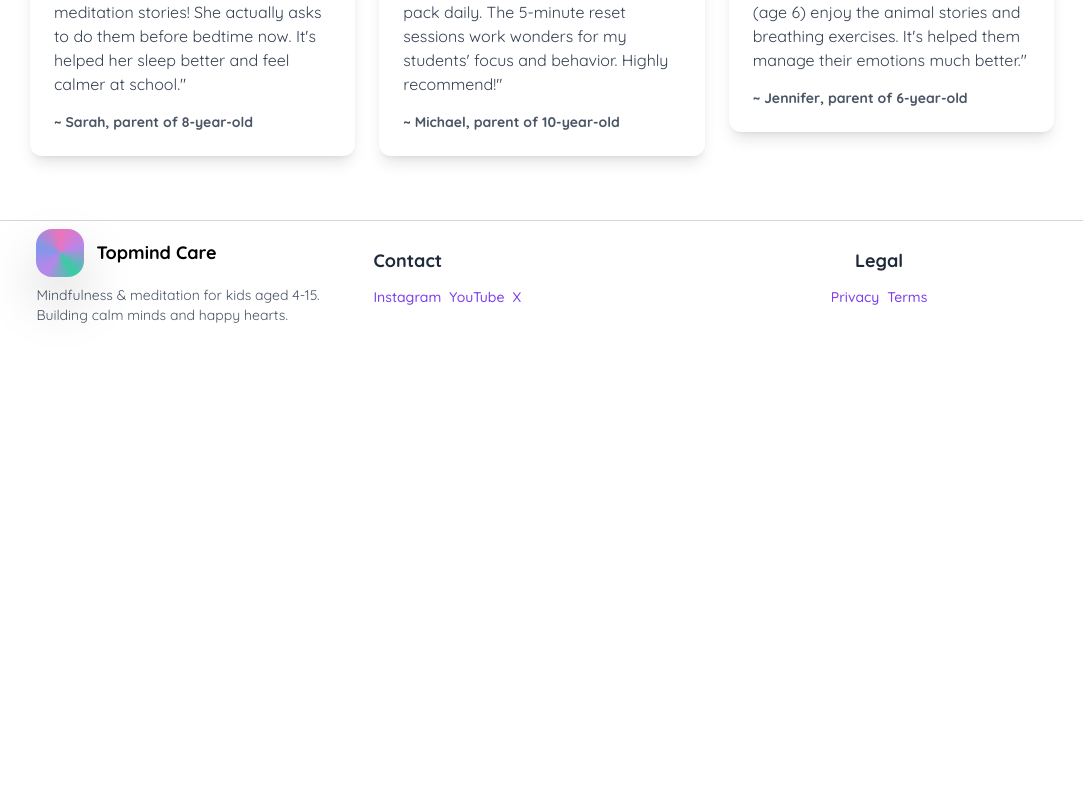
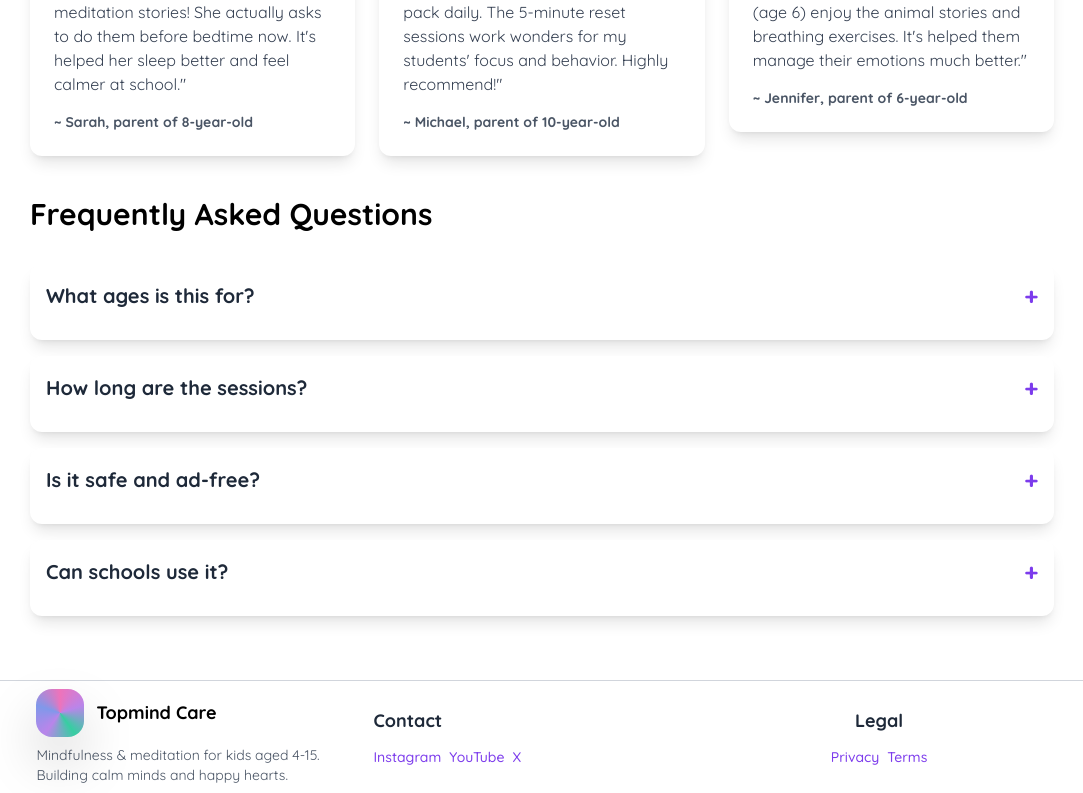
Before and after one commit to Kanishk-mittal/SpeakGenie, a React (Vite) app: page / in a window 1280 px wide. Shown: the part 4055-4848 px from the top of the page, without its empty margins (98-1181 px from the left). Before the commit the page ends 4388 px from the top, so only its background shows below. Built offline with nearby package versions, Linux system fonts and the light colour scheme.

Commit message:
Add Frequently Asked Questions section with interactive FAQ items

```diff
--- a/src/App.tsx
+++ b/src/App.tsx
@@ -4,6 +4,7 @@ Since this is a single page we are writing everything here which is generally no
 
 import Comparison from "./components/Comparison"
 import Footer from "./components/Footer"
+import FrequentlyAskedQuestions from "./components/FrequentlyAskedQuestions"
 import Header from "./components/Header"
 import ParentTeacherHub from "./components/ParentTeacherHub"
 import Plans from "./components/Plans"
@@ -27,6 +28,7 @@ const App = () => {
       <Plans />
       <ParentTeacherHub />
       <Section5 />
+      <FrequentlyAskedQuestions />
       <Footer />
     </>
   )
--- /dev/null
+++ b/src/components/FrequentlyAskedQuestions.tsx
@@ -0,0 +1,36 @@
+import type { FAQItemProps } from '../types/FAQ'
+import FAQItem from './FrequentlyAskedQuestionsComponents/FAQItem'
+
+const FrequentlyAskedQuestions = () => {
+    const faqs: FAQItemProps[] = [
+        {
+            question: "What ages is this for?",
+            answer: "Mindery Kids is designed for children aged 4-15 years. We have age-specific programs: Little Explorers (4-6), Brave Thinkers (7-10), and Calm and Curious (11-14). Each program is tailored to the developmental needs and attention spans of different age groups."
+        },
+        {
+            question: "How long are the sessions?",
+            answer: "Session lengths vary by age group. For ages 4-6, sessions are 3-5 minutes. For ages 7-10, sessions range from 5-10 minutes. For ages 11-14, sessions can be 10-15 minutes. All sessions are designed to fit into busy schedules and maintain children's attention."
+        },
+        {
+            question: "Is it safe and ad-free?",
+            answer: "Yes! Mindery Kids is 100% safe and completely ad-free. We prioritize child safety with no external advertisements, secure content, and privacy controls. Parents can trust that their children are in a safe, distraction-free environment focused solely on mindfulness and well-being."
+        },
+        {
+            question: "Can schools use it?",
+            answer: "Absolutely! We offer special classroom packs designed for teachers. These include 5-minute start-of-class reset sessions, printable posters, and teacher guides. Many educators use our content to help students focus, reduce anxiety, and create a calmer classroom environment."
+        }
+    ]
+
+    return (
+        <div className='w-[80%] mx-auto mt-10'>
+            <h2 className='font-bold text-3xl mb-4'>Frequently Asked Questions</h2>
+            <div className='flex flex-col gap-4 mt-8'>
+                {faqs.map((faq, index) => (
+                    <FAQItem key={index} {...faq} />
+                ))}
+            </div>
+        </div>
+    )
+}
+
+export default FrequentlyAskedQuestions
--- /dev/null
+++ b/src/components/FrequentlyAskedQuestionsComponents/FAQItem.tsx
@@ -0,0 +1,30 @@
+import { useState } from 'react'
+import type { FAQItemProps } from "../../types/FAQ"
+
+const FAQItem = ({ question, answer }: FAQItemProps) => {
+    const [isOpen, setIsOpen] = useState(false)
+
+    const toggleOpen = () => {
+        setIsOpen(!isOpen)
+    }
+
+    return (
+        <div className='p-4 rounded-xl shadow-lg hover:shadow-2xl transition-shadow duration-300 bg-white'>
+            <div
+                className='flex justify-between items-center cursor-pointer'
+                onClick={toggleOpen}
+            >
+                <h3 className='font-bold text-xl text-gray-800 pr-4'>{question}</h3>
+                <span className={`text-2xl font-bold text-[#7c3bec] transition-transform duration-200 ${isOpen ? 'rotate-45' : ''}`}>
+                    +
+                </span>
+            </div>
+
+            <div className={`mt-3 overflow-hidden transition-all duration-300 ${isOpen ? 'max-h-96 opacity-100' : 'max-h-0 opacity-0'}`}>
+                <p className='text-gray-700 leading-relaxed'>{answer}</p>
+            </div>
+        </div>
+    )
+}
+
+export default FAQItem
--- /dev/null
+++ b/src/types/FAQ.ts
@@ -0,0 +1,4 @@
+export type FAQItemProps = {
+    question: string;
+    answer: string;
+}
```
